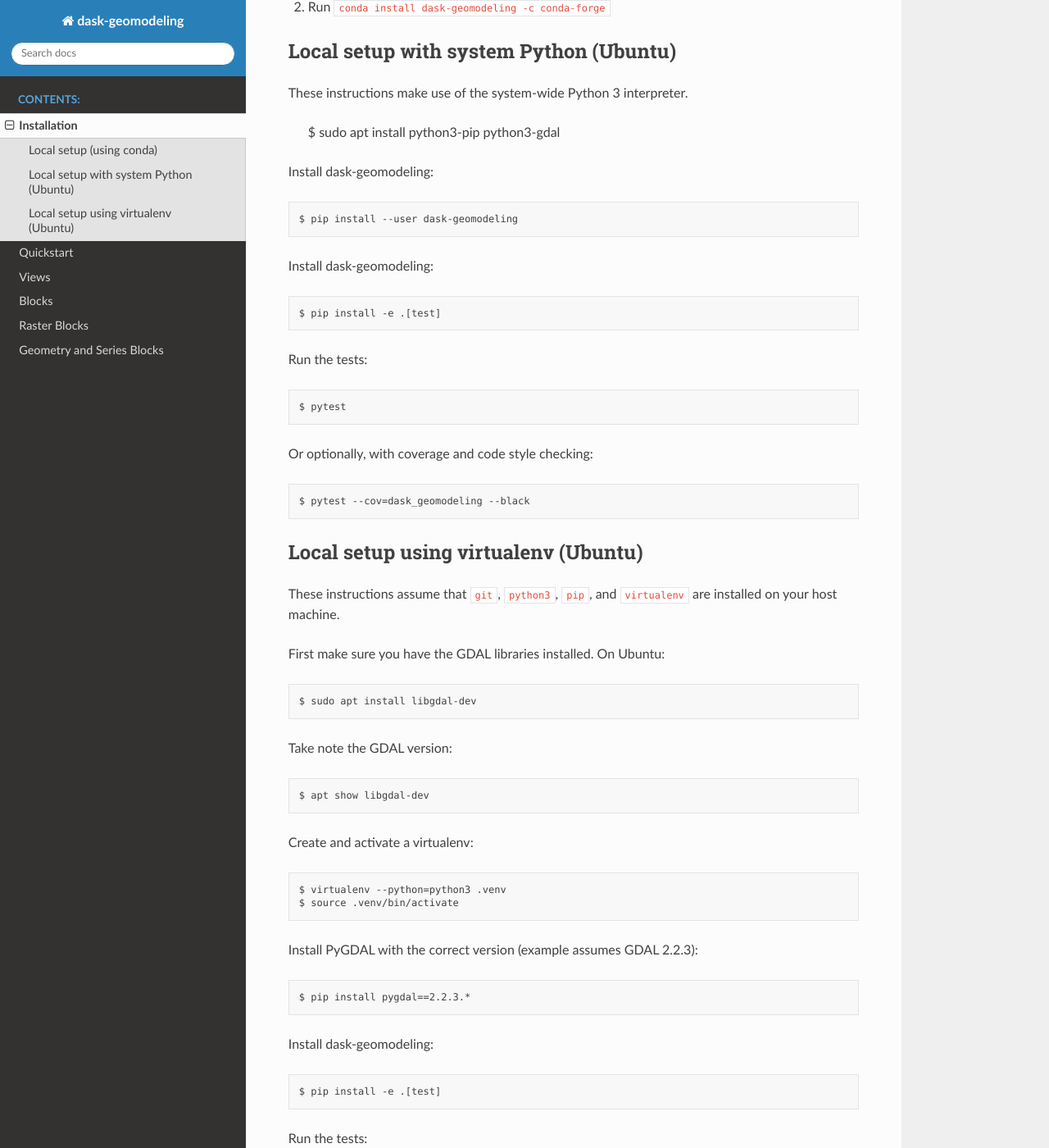
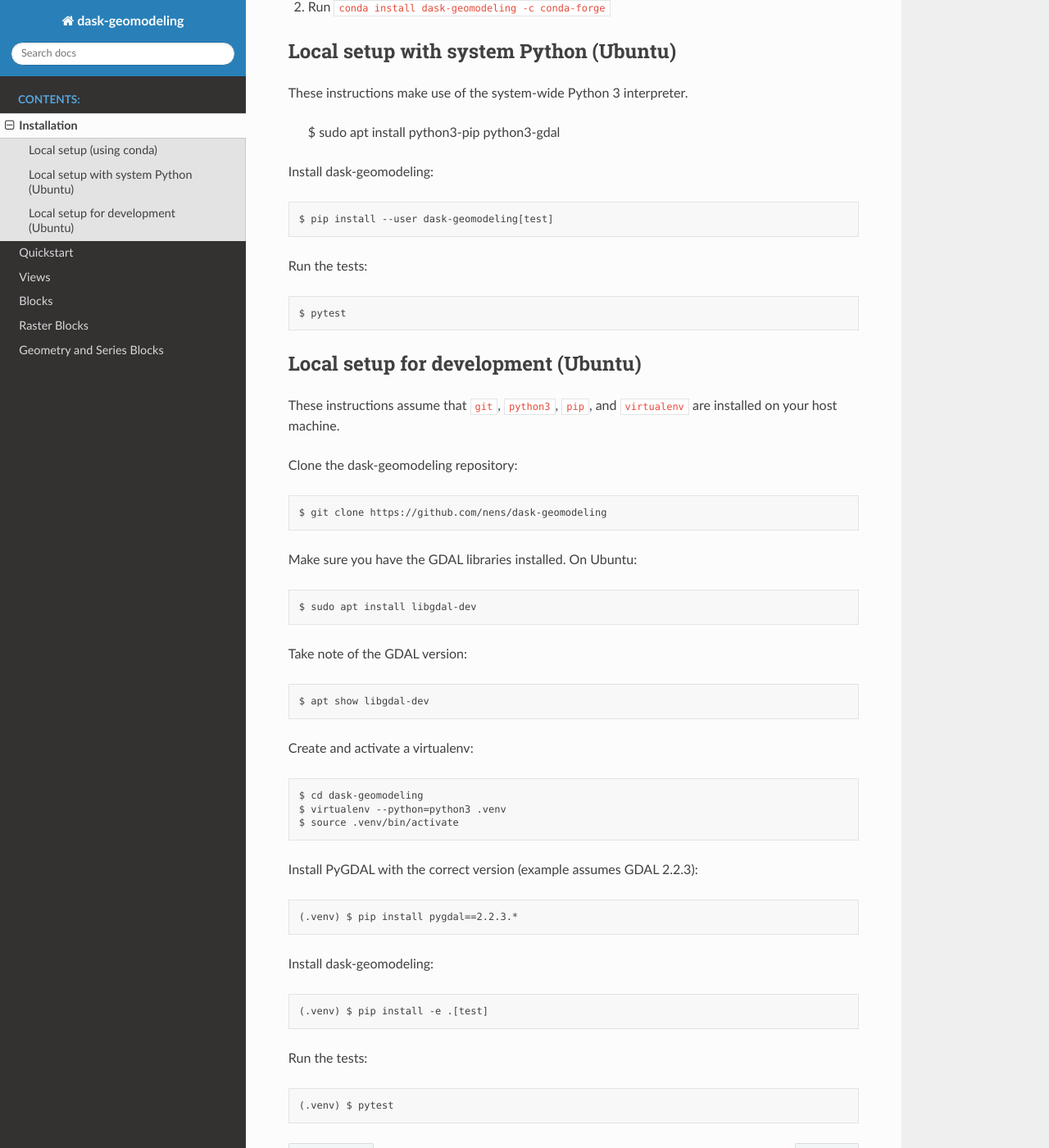
Before and after one commit to nens/dask-geomodeling, a Sphinx documentation site: the page built from docs/installation.rst, in a window 1280 px wide and 1400 px high, scrolled down 243 px. Shown: the whole window at 82% size. Built offline with Sphinx 7.4.7 and the Read the Docs theme 2.0.0, drawn with Linux system fonts in a browser that asks for light colours.

Commit message:
PR Changes

```diff
--- a/docs/blocks.rst
+++ b/docs/blocks.rst
@@ -30,14 +30,14 @@
 
 First ``add.get_sources_and_requests`` would respond with the following:
 
-- I need a 256x256 raster at location (138000, 480000) from
+- I will need a 256x256 raster at location (138000, 480000) from
   ``RasterFileSource('/path/to/geotiff')``
-- I need the number 2.4
+- I will need 2.4
 
 Then, on recursion, the ``RasterFileSource.get_sources_and_requests`` would
 respond:
 
-- I need to read a 256x256 raster at (138000, 480000) from ``'/path/to/geotiff'``
+- I will give you the 256x256 raster at location (138000, 480000)
 
 These small subtasks get summarized in a compute graph, which is returned by
 ``get_compute_graph``. Then ``get_data`` feeds that compute graph to dask.
--- a/docs/installation.rst
+++ b/docs/installation.rst
@@ -17,48 +17,45 @@
 
 Install dask-geomodeling::
 
-    $ pip install --user dask-geomodeling
-
-Install dask-geomodeling::
-
-    $ pip install -e .[test]
+    $ pip install --user dask-geomodeling[test]
 
 Run the tests::
 
     $ pytest
 
-Or optionally, with coverage and code style checking::
 
-    $ pytest --cov=dask_geomodeling --black
-
-
-Local setup using virtualenv (Ubuntu)
--------------------------------------
+Local setup for development (Ubuntu)
+------------------------------------
 
 These instructions assume that ``git``, ``python3``, ``pip``, and
 ``virtualenv`` are installed on your host machine.
 
-First make sure you have the GDAL libraries installed. On Ubuntu::
+Clone the dask-geomodeling repository::
+
+    $ git clone https://github.com/nens/dask-geomodeling
+
+Make sure you have the GDAL libraries installed. On Ubuntu::
 
     $ sudo apt install libgdal-dev
 
-Take note the GDAL version::
+Take note of the GDAL version::
 
     $ apt show libgdal-dev
 
 Create and activate a virtualenv::
 
+    $ cd dask-geomodeling
     $ virtualenv --python=python3 .venv
     $ source .venv/bin/activate
 
 Install PyGDAL with the correct version (example assumes GDAL 2.2.3)::
 
-    $ pip install pygdal==2.2.3.*
+    (.venv) $ pip install pygdal==2.2.3.*
 
 Install dask-geomodeling::
 
-    $ pip install -e .[test]
+    (.venv) $ pip install -e .[test]
 
 Run the tests::
 
-    $ pytest
+    (.venv) $ pytest
```
